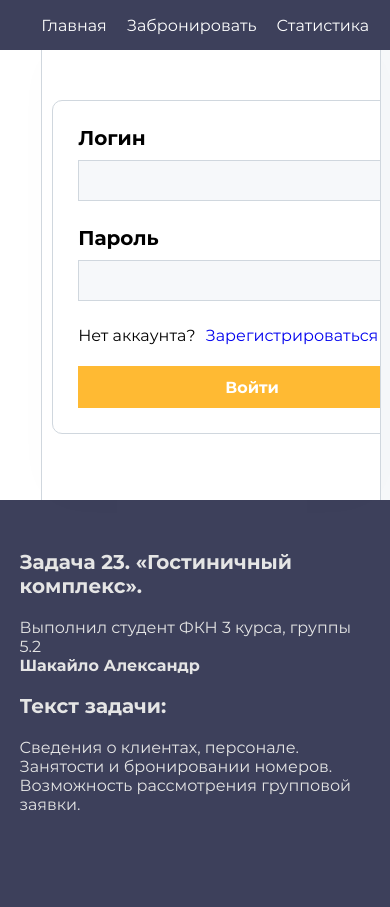
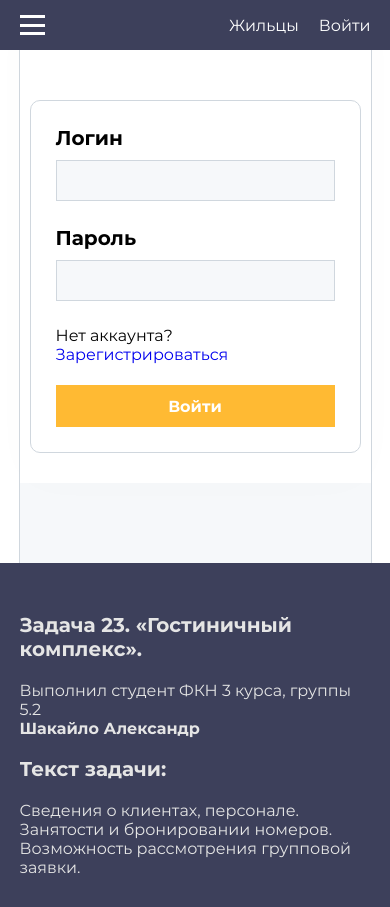
Before and after one commit to emberati/hotel, a Flask app: page /login in a window 390 px wide; the page is wider, and only the part inside the window is pictured. Before the commit the page ends 810 px from the top of that part, so only its background shows below. Run offline with Flask 3, Linux system fonts and the light colour scheme.

Commit message:
Страницы адаптированы под маленькие экрраны

```diff
--- a/app/static/styles/base.css
+++ b/app/static/styles/base.css
@@ -123,6 +123,10 @@ nav#options > *:first-child {
     margin-right: 20px;
 }
 
+nav#top-menu.hidden {
+    display: none;
+}
+
 .menu-items .underline {height: 5px;}
 .menu-items .page-link:hover ~ .underline::after,
 .menu-items .page-link:focus ~ .underline::after {
@@ -157,11 +161,112 @@ nav#options > *:first-child {
 
 aside.page .page-content {
   overflow-y: auto;
-  height:0;
-  min-height:100%;
+  height: 0;
+  min-height: 100%;
 }
 
 aside.page.folded-width .page-content::-webkit-scrollbar {
     overflow: hidden;
     display: none;
 }
+
+#menu-button {
+    z-index: 2;
+    display: none;
+    flex-direction: column;
+    justify-content: space-between;
+    box-sizing: border-box;
+
+    width: 30px;
+    height: 30px;
+    margin-top: auto;
+    margin-bottom: auto;
+    padding: 5px;
+    padding-left: 0;
+
+    cursor: pointer;
+}
+
+.menu-button-row {
+    height: 3px;
+    width: 100%;
+    background-color: var(--layout-foreground);
+    transition: background-color .3s ease;
+}
+
+#menu-button:hover .menu-button-row {
+    background-color: var(--gold-orange);
+}
+
+@media screen and (max-width: 900px) {
+    header {
+        position: fixed;
+        width: 100%;
+    }
+
+    #top-menu {
+        box-sizing: border-box;
+        overflow: hidden;
+        position: fixed;
+        width: 90%;
+        height: auto;
+        top: 60px;
+
+        flex-direction: column;
+        background-color: var(--deep-sea-transparent);
+        backdrop-filter: blur(5px);
+        box-shadow: 4px 0 10px 1px #0000003a;
+        border: 1px solid var(--deep-sea);
+        border-radius: 15px;
+    }
+
+    #top-menu > * {
+        margin-right: 0!important;
+        border-bottom: 1px solid var(--deep-sea);
+        position: relative;
+        display: inherit;
+    } #top-menu > *:last-child {border: none;}
+
+    #top-menu .menu-item-wrapper > a {
+        z-index: 2;
+        width: 100%;
+        padding: 30px;
+        padding-top: 10px;
+        padding-bottom: 10px;
+    }
+
+    #top-menu .underline {
+        z-index: 1;
+        position: absolute;
+        height: 100%;
+    }
+
+    #menu-button {
+        display: flex;
+    }
+
+    .hg-page-outer {
+        grid-template-rows: none;
+    }
+
+    .hg-page-inner.content > * {border: none;}
+    .hg-page-inner.content {
+        flex-direction: column;
+        border-left:    1px solid var(--grim-gray);
+        border-right:   1px solid var(--grim-gray);
+    }
+
+    main.page {
+        padding-top: 100px;
+    }
+
+    aside.page .page-content {
+        height: auto;
+
+    }
+
+    aside.page {
+        flex: none;
+        min-width: auto;
+    }
+}
--- a/app/static/styles/colors.css
+++ b/app/static/styles/colors.css
@@ -9,6 +9,7 @@
 
     --oxford-blue: #14213D;
     --deep-sea: #3D405B;
+    --deep-sea-transparent: #3D405BCC;
     --gold-orange: #FCA311;
     --gold-yellow: #FFBA33;
     --platinum-gray: #E5E5E5;
--- a/app/static/styles/lib.css
+++ b/app/static/styles/lib.css
@@ -50,7 +50,7 @@
     margin-left: auto;
     margin-right: auto;
     padding: 25px;
-    width: 400px;
+    /* width: 400px; */
     background: var(--white);
     border-radius: 10px;
     border: 1px solid var(--accent-foreground);
--- a/app/templates/base.html
+++ b/app/templates/base.html
@@ -9,7 +9,12 @@
         <div class="hg-page-outer">
             <header>
                 <div class="nav-wrapper content">
-                    <nav id="top-menu" class="menu-items">
+                    <div id="menu-button" class="vertical-align-wrapper menu-item-wrapper" onclick="expandMenu()">
+                        <div class="menu-button-row upper"></div>
+                        <div class="menu-button-row middle"></div>
+                        <div class="menu-button-row lower"></div>
+                    </div>
+                    <nav id="top-menu" class="menu-items hidden">
                         <div class="vertical-align-wrapper underline-container menu-item-wrapper">
                             <a href="{{url_for('index')}}" class="page-link vertical-align-outer">
                                 <span class="vertical-align-inner">Главная</span>
@@ -100,6 +105,12 @@
                 console.log(display)
             }
 
+            function expandMenu() {
+                let el = document.getElementById('top-menu')
+                el.classList.toggle('hidden')
+                console.log('menu expanded')
+            }
+
             function foldWidth(elementId) {
                 let el = document.getElementById(elementId);
                 el.classList.toggle('folded-width')
```
Also changed, not shown: app/static/styles/booking.css (+0 -9 lines).
